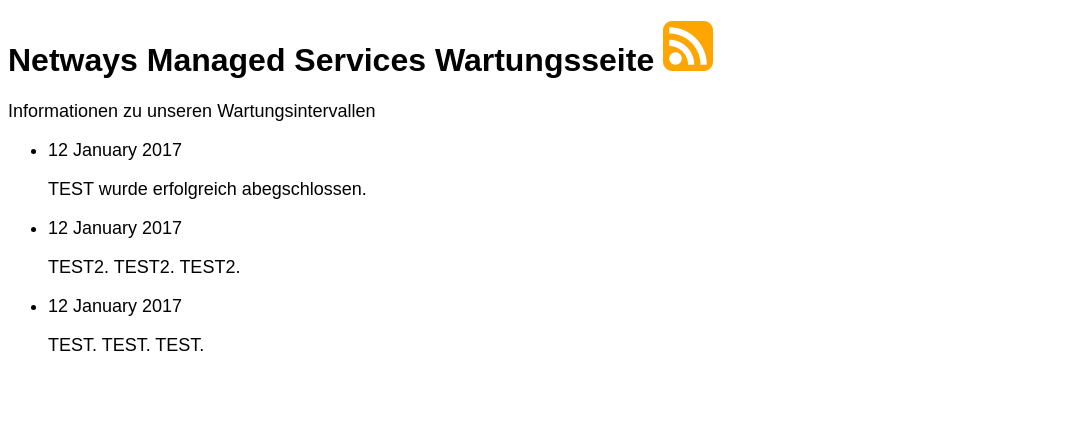
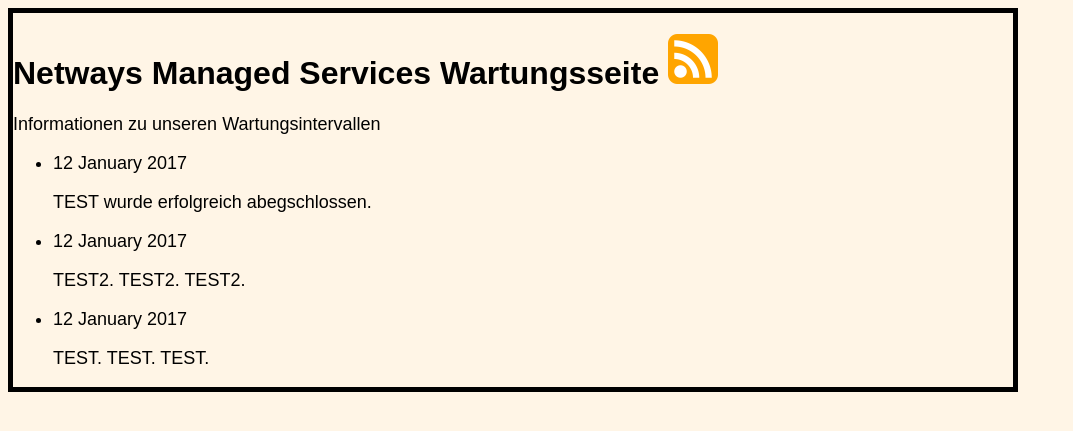
Before and after one commit to Storagegirl/storagegirl.github.io, a Jekyll site: the page built from index.html, in a window 1280 px wide. Shown: the top 431 px of the page, without its empty margins (0-1073 px from the left). Built offline with Jekyll 4.4.1, drawn with Linux system fonts in a browser that asks for light colours.

Commit message:
Update main.css

```diff
--- a/css/main.css
+++ b/css/main.css
@@ -1,4 +1,4 @@
-ebody {
+body {
     background-color: #fff5e6;
 }
 
@@ -27,3 +27,9 @@
     font-size: 18px;
     text-align: centered;
 }
+
+.box {
+    float: centered;
+    width: 1000px;
+    border: 5px solid black;
+}
```
